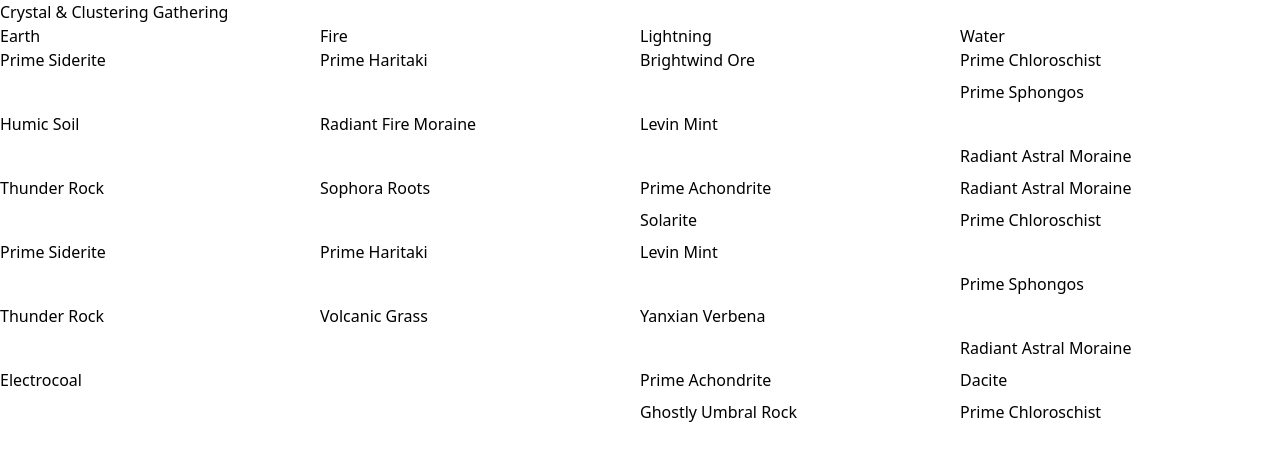
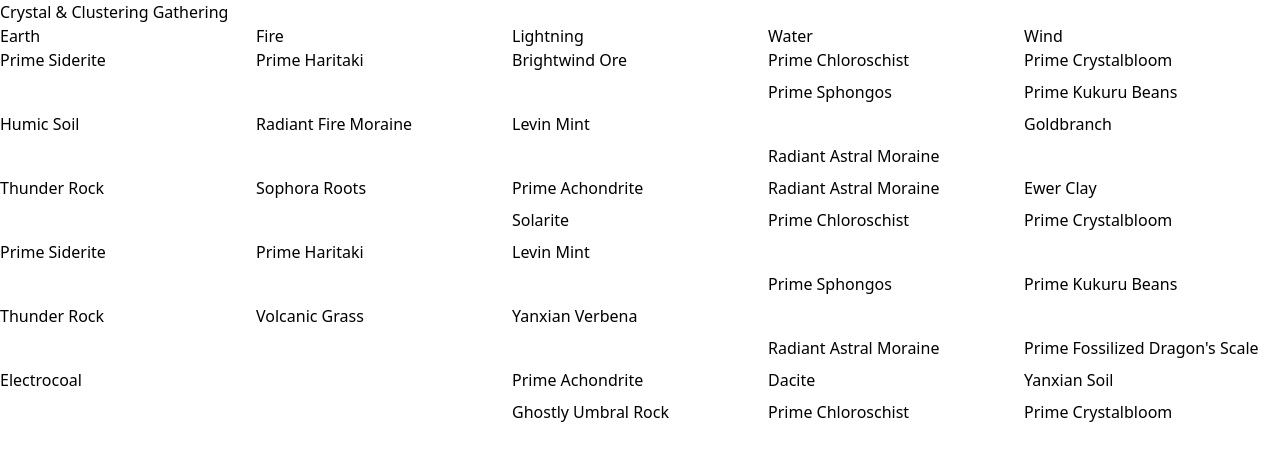
Before and after one commit to xurion/ffxiv-crystal-cluster-gathering, a React (Vite) app: page / in a window 1280 px wide. Shown: the top 460 px of the page. Built offline with nearby package versions, Linux system fonts and the light colour scheme.

Commit message:
Add wind

```diff
--- a/src/App.tsx
+++ b/src/App.tsx
@@ -1,6 +1,6 @@
 import "./App.css";
 import { Category } from "./Category";
-import { earth, fire, lightning, water } from "./data";
+import { earth, fire, lightning, water, wind } from "./data";
 
 export const App = () => {
   return (
@@ -12,6 +12,7 @@ export const App = () => {
         <Category category={fire} title="Fire" />
         <Category category={lightning} title="Lightning" />
         <Category category={water} title="Water" />
+        <Category category={wind} title="Wind" />
       </main>
     </>
   );
--- a/src/Category.tsx
+++ b/src/Category.tsx
@@ -8,7 +8,7 @@ type Props = {
 
 export const Category = (props: Props) => {
   return (
-    <div className="w-1/4">
+    <div className="w-1/5">
       <div>{props.title}</div>
       {props.category.map((category, i) => (
         <Entry entry={category} key={i} />
--- a/src/data.ts
+++ b/src/data.ts
@@ -340,3 +340,105 @@ export const water: Entry[] = [
     zone: "Labyrinthos",
   },
 ];
+
+export const wind: Entry[] = [
+  {
+    collectable: false,
+    duration: 2,
+    job: "BOT",
+    level: 90,
+    name: "Prime Crystalbloom",
+    stars: 2,
+    type: "item",
+    xy: [28, 13],
+    zone: "Ultima Thule",
+  },
+  {
+    collectable: false,
+    duration: 2,
+    job: "BOT",
+    level: 90,
+    name: "Prime Kukuru Beans",
+    stars: 4,
+    type: "item",
+    xy: [20, 36],
+    zone: "Labyrinthos",
+  },
+  {
+    collectable: false,
+    duration: 4,
+    job: "BOT",
+    level: 100,
+    name: "Goldbranch",
+    stars: 0,
+    type: "item",
+    xy: [16, 10],
+    zone: "Shaaloani",
+  },
+  {
+    collectable: false,
+    duration: 2,
+    job: "BOT",
+    level: 86,
+    name: "Ewer Clay",
+    stars: 0,
+    type: "item",
+    xy: [11, 35],
+    zone: "Labyrinthos",
+  },
+  {
+    collectable: false,
+    duration: 4,
+    job: "BOT",
+    level: 90,
+    name: "Prime Crystalbloom",
+    stars: 2,
+    type: "item",
+    xy: [28, 13],
+    zone: "Ultima Thule",
+  },
+  {
+    collectable: false,
+    duration: 4,
+    job: "BOT",
+    level: 90,
+    name: "Prime Kukuru Beans",
+    stars: 4,
+    type: "item",
+    xy: [20, 36],
+    zone: "Labyrinthos",
+  },
+  {
+    collectable: false,
+    duration: 2,
+    job: "MIN",
+    level: 90,
+    name: "Prime Fossilized Dragon's Scale",
+    stars: 4,
+    type: "item",
+    xy: [17, 29],
+    zone: "Ultima Thule",
+  },
+  {
+    collectable: false,
+    duration: 2,
+    job: "MIN",
+    level: 70,
+    name: "Yanxian Soil",
+    stars: 2,
+    type: "item",
+    xy: [29, 7],
+    zone: "Yanxia",
+  },
+  {
+    collectable: false,
+    duration: 2,
+    job: "BOT",
+    level: 90,
+    name: "Prime Crystalbloom",
+    stars: 2,
+    type: "item",
+    xy: [28, 13],
+    zone: "Ultima Thule",
+  },
+];
```
